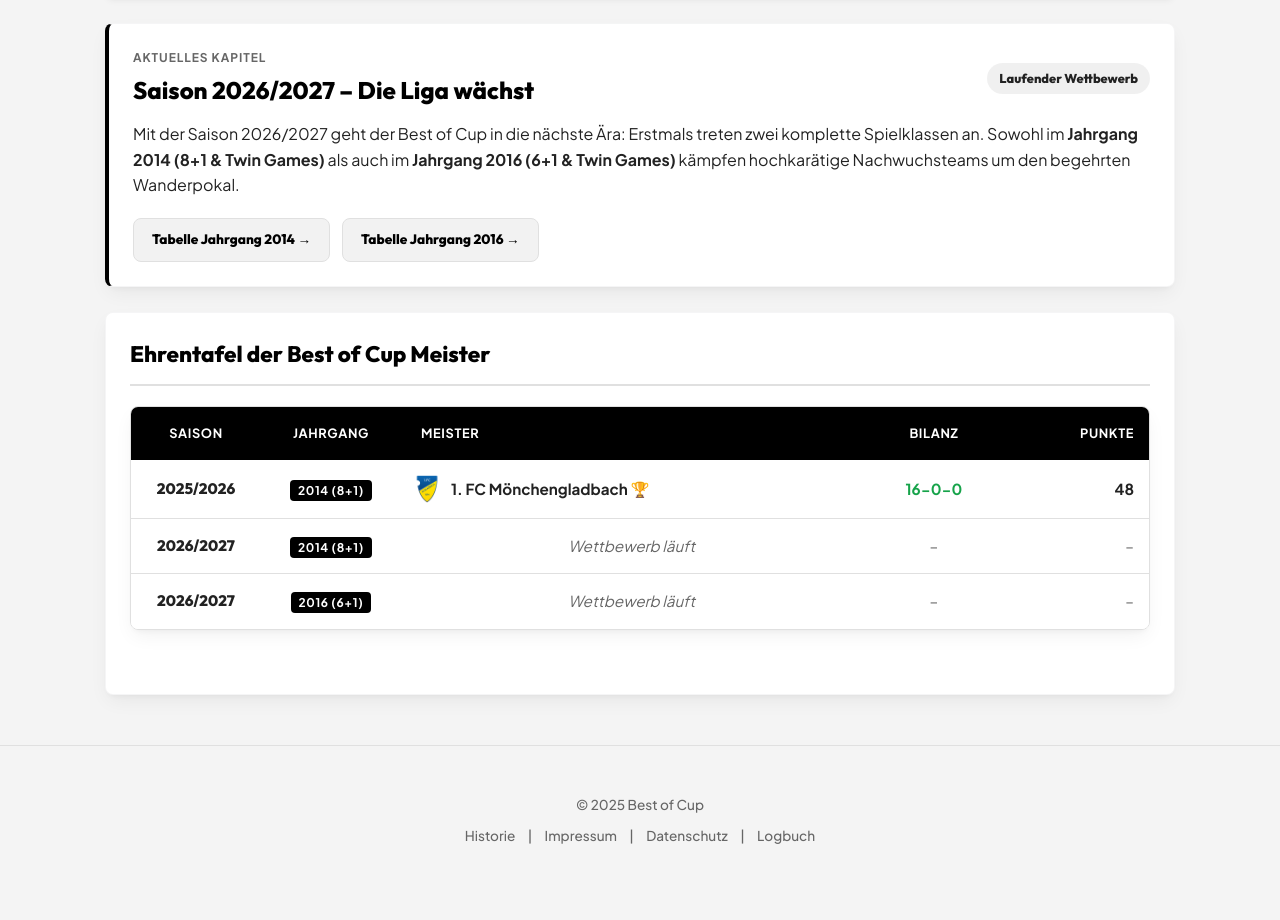
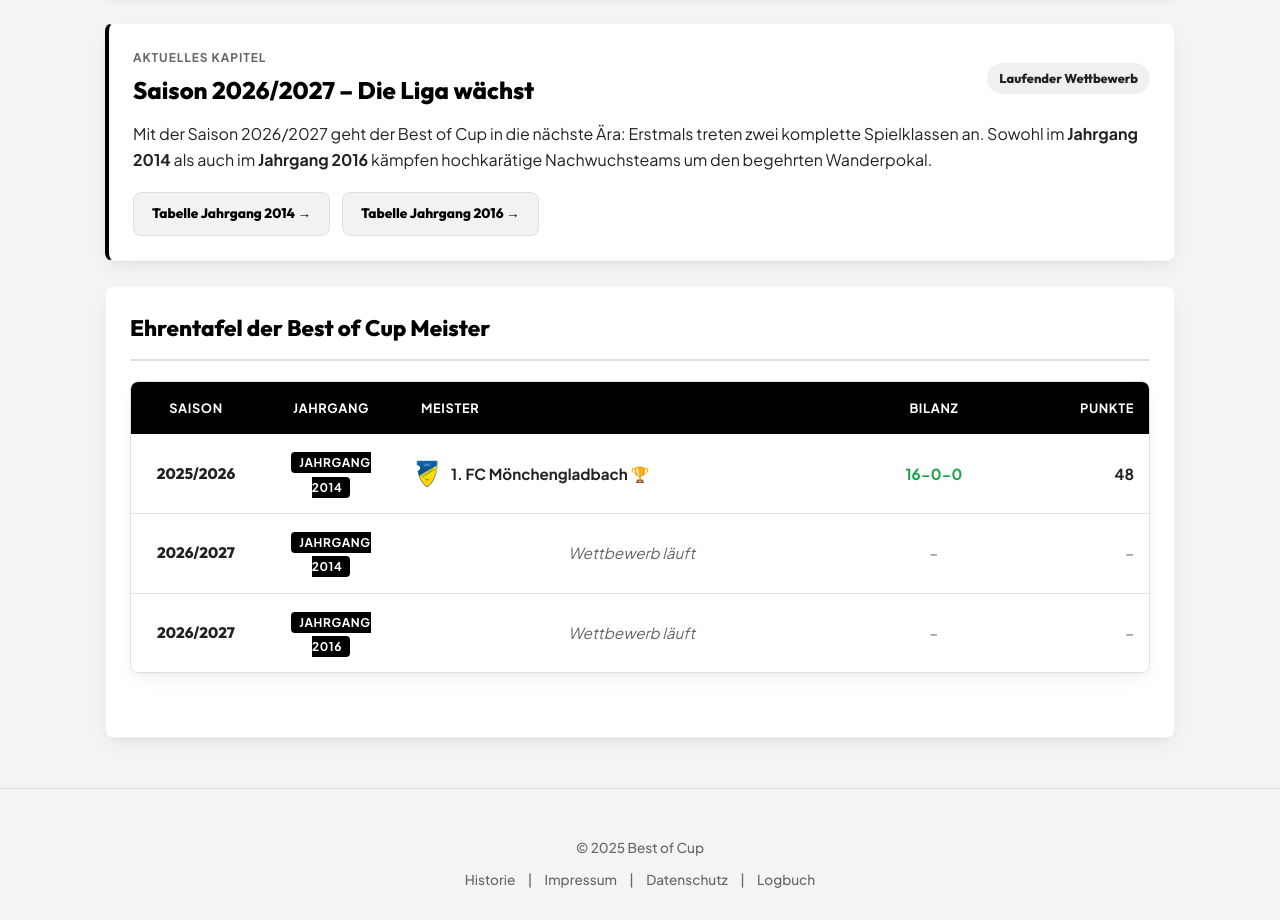
Before and after one commit to Barteklonia/best-of-cup, a plain HTML site: page historie.html in a window 1280 px wide. Shown: the part 843-1763 px from the top of the page. Before the commit the page ends 1738 px from the top, so only its background shows below. Drawn offline with Linux system fonts and the light colour scheme.

Commit message:
fix: Beschriftungen auf 'Jahrgang 2014' und 'Jahrgang 2016' ohne Spielformat-Zusatz angepasst

```diff
--- a/historie.html
+++ b/historie.html
@@ -124,7 +124,7 @@
             </div>
             <p style="font-size: 1rem; line-height: 1.6; color: var(--text-main); margin-bottom: 20px;">
                 Mit der Saison 2026/2027 geht der Best of Cup in die nächste Ära: Erstmals treten zwei komplette Spielklassen an.
-                Sowohl im <strong>Jahrgang 2014 (8+1 &amp; Twin Games)</strong> als auch im <strong>Jahrgang 2016 (6+1 &amp; Twin Games)</strong>
+                Sowohl im <strong>Jahrgang 2014</strong> als auch im <strong>Jahrgang 2016</strong>
                 kämpfen hochkarätige Nachwuchsteams um den begehrten Wanderpokal.
             </p>
             <div style="display: flex; gap: 12px; flex-wrap: wrap;">
@@ -154,7 +154,7 @@
                     <tbody>
                         <tr>
                             <td style="font-weight: 800; font-family: 'Outfit', sans-serif;">2025/2026</td>
-                            <td><span class="preview-age-pill">2014 (8+1)</span></td>
+                            <td><span class="preview-age-pill">Jahrgang 2014</span></td>
                             <td style="font-weight: 700;">
                                 <div style="display: flex; align-items: center; gap: 10px;">
                                     <img src="assets/wappen-1fcmg.png" alt="1. FC Mönchengladbach" style="width: 28px; height: 28px; object-fit: contain;">
@@ -166,7 +166,7 @@
                         </tr>
                         <tr>
                             <td style="font-weight: 800; font-family: 'Outfit', sans-serif;">2026/2027</td>
-                            <td><span class="preview-age-pill">2014 (8+1)</span></td>
+                            <td><span class="preview-age-pill">Jahrgang 2014</span></td>
                             <td style="font-style: italic; color: var(--text-muted);">
                                 <em>Wettbewerb läuft</em>
                             </td>
@@ -175,7 +175,7 @@
                         </tr>
                         <tr>
                             <td style="font-weight: 800; font-family: 'Outfit', sans-serif;">2026/2027</td>
-                            <td><span class="preview-age-pill">2016 (6+1)</span></td>
+                            <td><span class="preview-age-pill">Jahrgang 2016</span></td>
                             <td style="font-style: italic; color: var(--text-muted);">
                                 <em>Wettbewerb läuft</em>
                             </td>
```
Also changed, not shown: index.html (+3 -3 lines), logbuch.html (+1 -1 lines).
